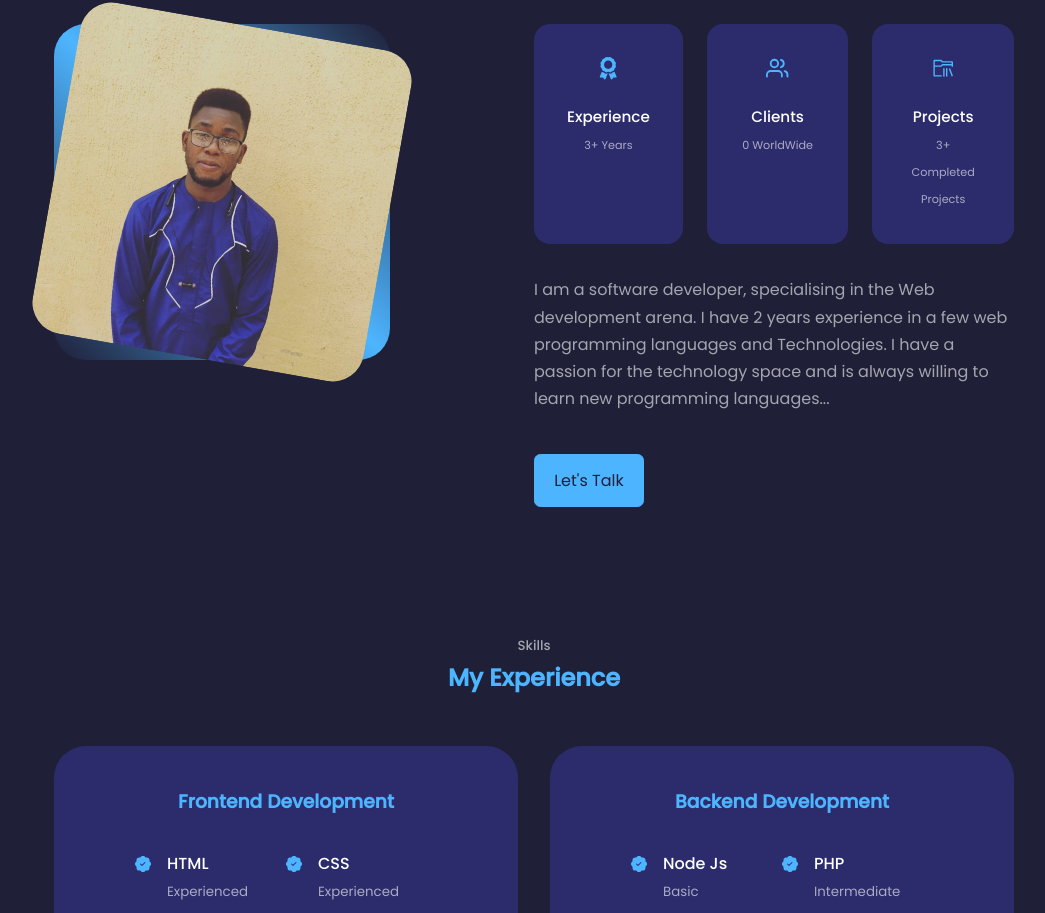
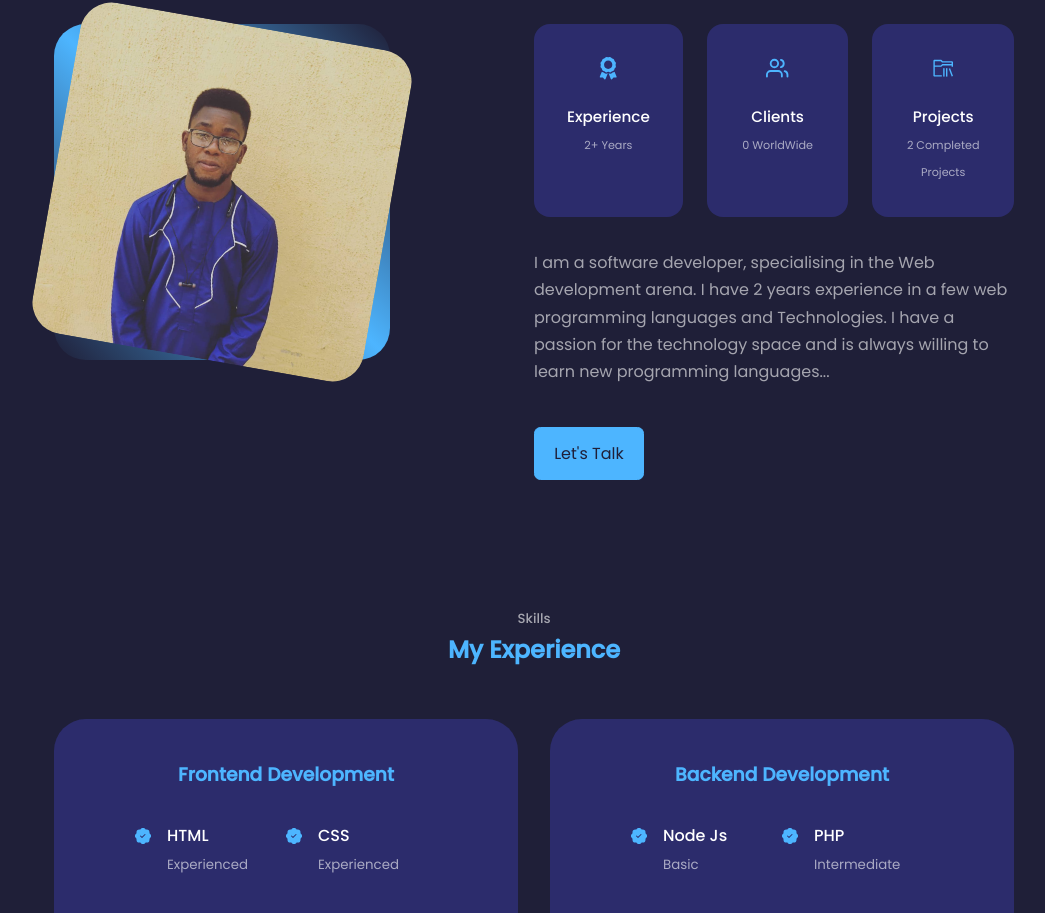
Before and after one commit to Kelvin-Teck/My_Portfolio, a React (Create React App) app: page / in a window 1280 px wide. Shown: the part 1015-1928 px from the top of the page, without its empty margins (106-1151 px from the left). Built offline with nearby package versions, Linux system fonts and the light colour scheme; a web font is replaced by a local one.

Commit message:
updated the portfolio region

```diff
--- a/src/components/about/About.jsx
+++ b/src/components/about/About.jsx
@@ -24,7 +24,7 @@ const About = () => {
             <article className="about__card">
               <FaAward className="about__icon" />
               <h5>Experience</h5>
-              <small>3+ Years</small>
+              <small>2+ Years</small>
             </article>
 
             <article className="about__card">
@@ -36,7 +36,7 @@ const About = () => {
             <article className="about__card">
               <VscFolderLibrary className="about__icon" />
               <h5>Projects</h5>
-              <small>3+ Completed Projects</small>
+              <small>2 Completed Projects</small>
             </article>
           </div>
 
```
